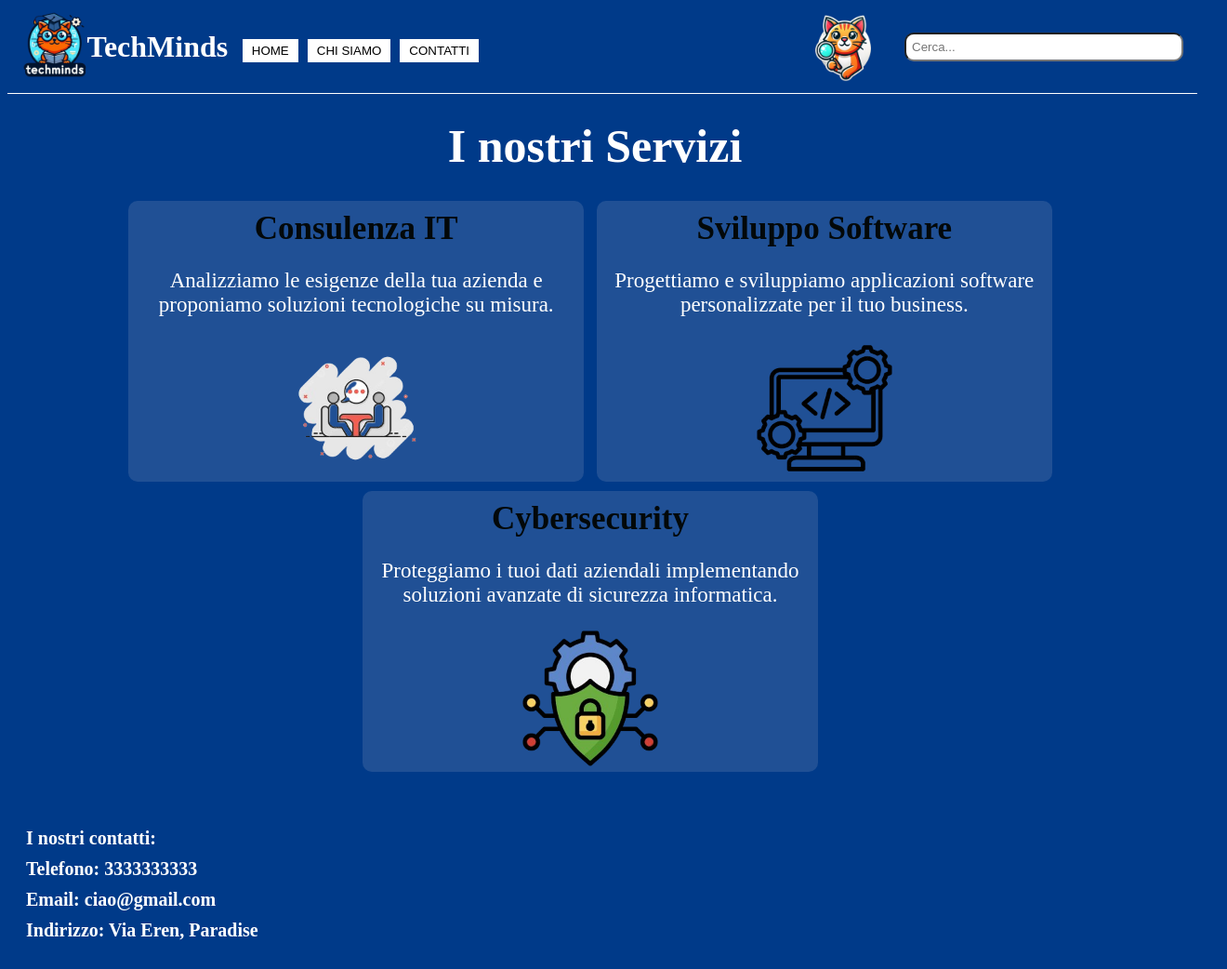
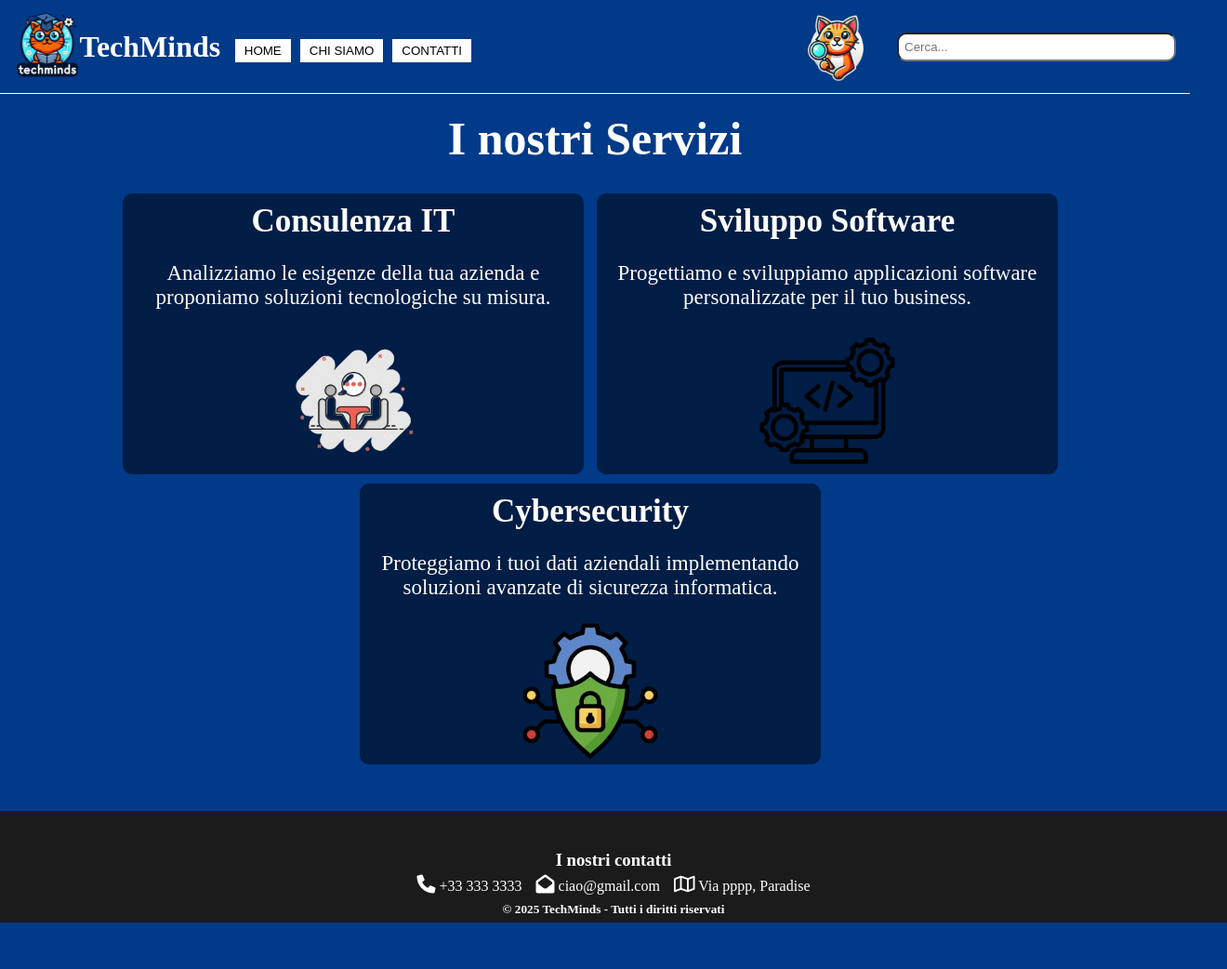
Before and after one commit to AlessandroPiccioni/TechMinds, a plain HTML site: page Servizi.html in a window 1280 px wide. Shown: the whole page at 93% size, 1320 px wide, since content can reach past the window. Drawn offline with Linux system fonts and the light colour scheme.

Commit message:
Commit finale servizi.html

```diff
--- a/Servizi.html
+++ b/Servizi.html
@@ -3,6 +3,7 @@
 <head>
     <title>Servizi - Azienda Di Consulenza Informatica TechMinds</title>
     <link rel="stylesheet" href="styles.css">
+    <link href="https://cdnjs.cloudflare.com/ajax/libs/font-awesome/6.0.0/css/all.min.css" rel="stylesheet">
 </head>
 <body>
     <header>
@@ -44,12 +45,21 @@
         </section>
     </main>
 
-    <footer>
+    <footer style="margin-bottom: -7px">
         <div>
-          <h4>I nostri contatti:</h4>
-          <h4>Telefono: 3333333333</h4>
-          <h4>Email: ciao@gmail.com</h4>
-          <h4>Indirizzo: Via Eren, Paradise</h4>
+            <div style="padding-bottom: -200px; margin-bottom: -40px;">
+                <div style="margin-bottom: -30px;">
+                    <h3>I nostri contatti</h3>
+                </div>
+                <div class="text-container" style="margin-bottom: -30px;">
+                    <p><i class="fa-solid fa-phone icona"></i> +33 333 3333</p>
+                    <p><i class="fa-solid fa-envelope-open icona"></i> ciao@gmail.com</p>
+                    <p><i class="fa-regular fa-map icona"></i> Via pppp, Paradise</p>
+                </div>
+                <div>
+                    <h5>© 2025 TechMinds - Tutti i diritti riservati</h5>
+                </div>
+            </div>
         </div>
     </footer>
 
--- a/styles.css
+++ b/styles.css
@@ -1,4 +1,9 @@
-
+html, body {
+    height: 100%;
+    margin: 0; /* Rimuove margini di default */
+    display: flex;
+    flex-direction: column; /* Dispone gli elementi in verticale */
+}
 body{
     background-color: #003A89;
     color: #ffffff;
@@ -89,9 +94,12 @@ button {
     width: 150px;
     height: auto;
 }
-main {/*cambiare stile nel main sfondo e padding*/
+main {
+    flex: 1; /* Occupa lo spazio disponibile tra header e footer */
     padding: 20px;
     background-image: url('immagini/foto4.png');
+    background-size: cover;
+    margin-bottom: 20px; /* Spazio tra il contenuto principale e il footer */
 }
 .servizi {/*mettere il testo in servizi al centro*/
     text-align: center;
@@ -106,26 +114,47 @@ main {/*cambiare stile nel main sfondo e padding*/
     margin-right: 10px;
     display: inline-block;
     width: 40%;
-    background-color: rgba(241, 221, 221, 0.135);
+    background-color: rgba(0, 0, 0, 0.498);
     border-radius: 10px;
 }
 .servizio h2 {/*stile per il titolo gdi ogni servizio dimezione,margine,colore*/
     font-size: 35px;
     margin: 10px;
-    color: #030809;
+    color: white;
 }
 .servizio p {
     font-size: 23px;
 }
 footer {
-    background-color: #003A89; /* Colore di sfondo del footer */
-    color:white; /* Colore del testo bianco */
+    background-color: rgb(27, 27, 27); /* Sfondo del footer */
+    color: white;
+    text-align: center;
     padding: 20px; /* Spaziatura interna */
-    font-size: 18px; /* Dimensione del testo */
-
+    height: 120px; /* Altezza fissa del footer */
+    width: 100%; /* Larghezza del footer */
 }
-footer h4 {
-    margin: 10px 0; /* Spaziatura verticale tra le righe */
-    font-size: 20px; /* Dimensione del testo delle intestazioni */
-    font-weight: bold; /* Grassetto */
+footer>div{
+    display: flex;
+    justify-content: center;
+    flex-direction: column;
+    align-content: center;
+    height: 80px;
 }
+footer>div>div{
+    flex: 1;
+    padding: 20px;
+}
+.text-container{
+    display: flex;
+    justify-content: center;
+    flex-direction: row;
+    gap: 15px;
+}
+.icona {
+    font-size: 20px;
+    transition: transform 0.3s ease, font-size 0.3s ease, color 0.3s ease;
+}
+.icona:hover {
+    transform: scale(1.2);
+    color: #007bff;
+}
```
